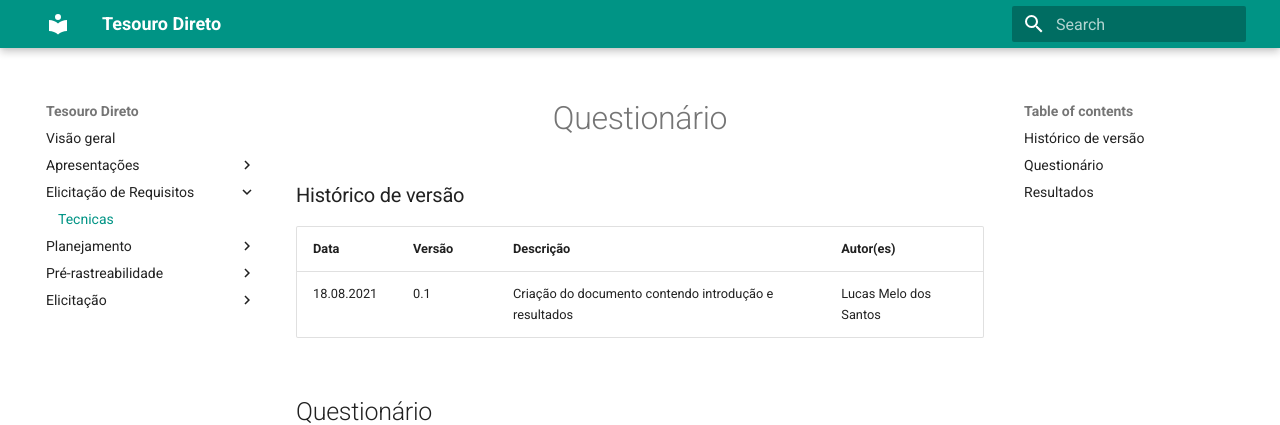
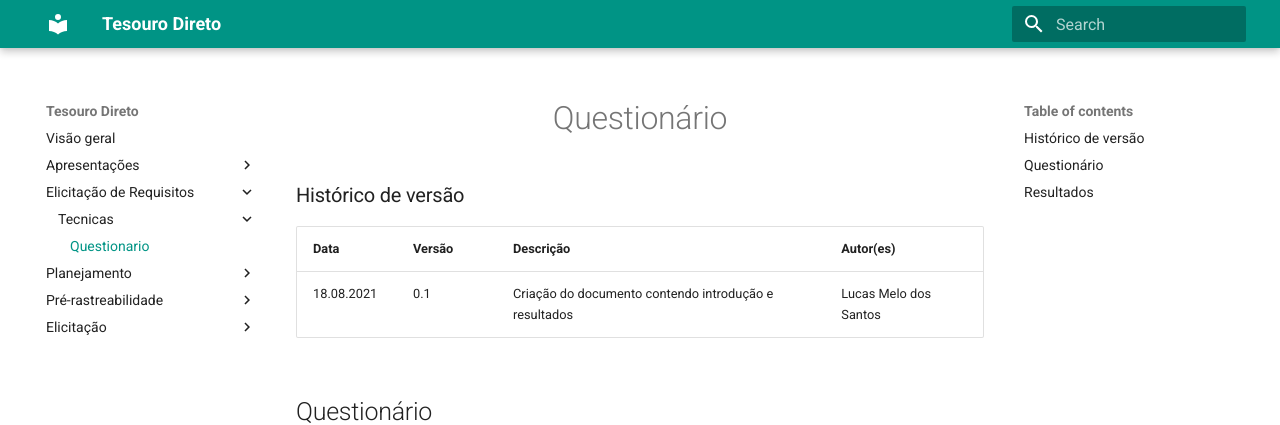
Before and after one commit to mibasFerraz/2021.1-TesouroDireto, an MkDocs documentation site: the page built from docs/elicitacao/tecnicas/questionario.md, in a window 1280 px wide. Shown: the top 425 px of the page. Built offline with MkDocs 1.6.1 and Material for MkDocs 9.7.7, drawn with Linux system fonts in a browser that asks for light colours.

Commit message:
change questionario.md path

```diff
--- a/mkdocs.yml
+++ b/mkdocs.yml
@@ -10,7 +10,8 @@
   - Apresentações:
       - Apresentação 1: apresentacao1.md
   - Elicitação de Requisitos:
-    -  Tecnicas: elicitacao/tecnicas.md
+    - Tecnicas:
+      - Questionario: elicitacao/tecnicas/questionario.md
   - Planejamento:
       - Cronograma: cronograma.md
       - Heatmap: heatmap.md
```
Also changed, not shown: docs/elicitacao/tecnicas/questionario.md (renamed from docs/elicitacao/tecnicas.md).
